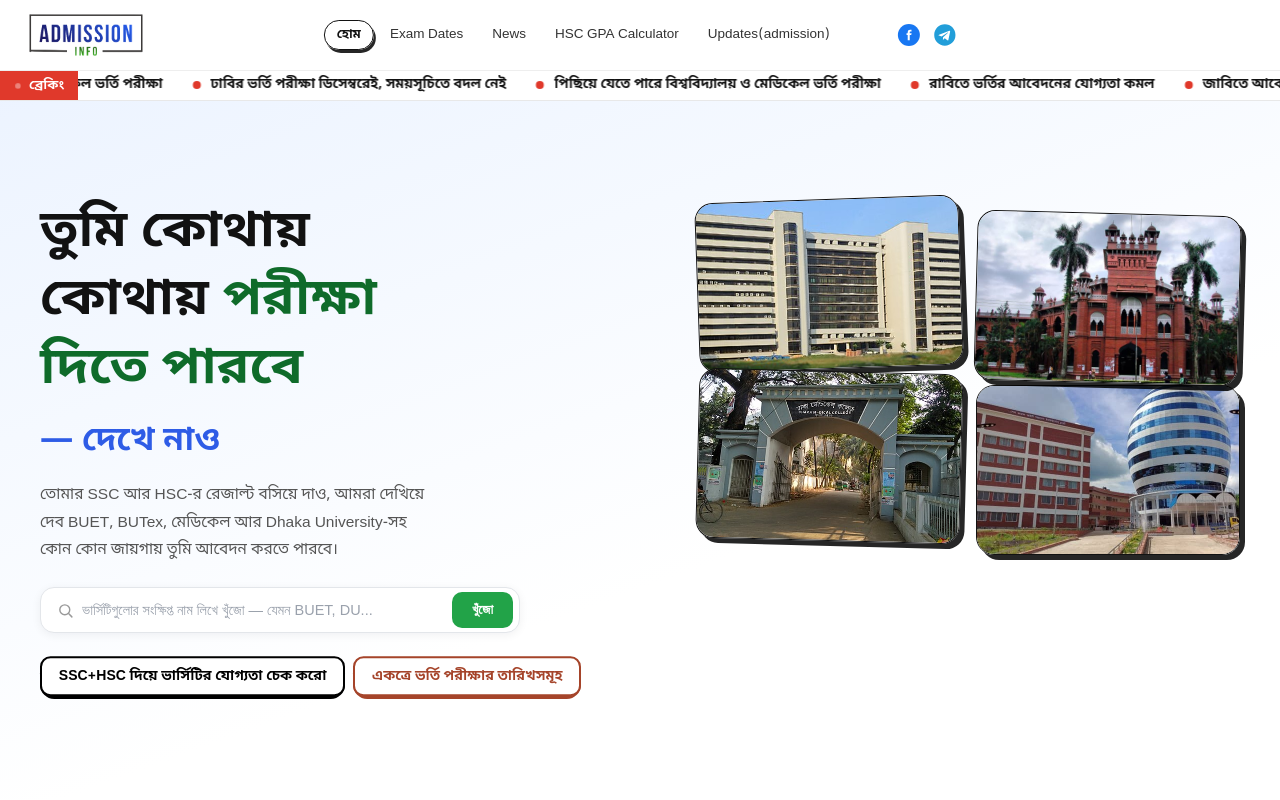
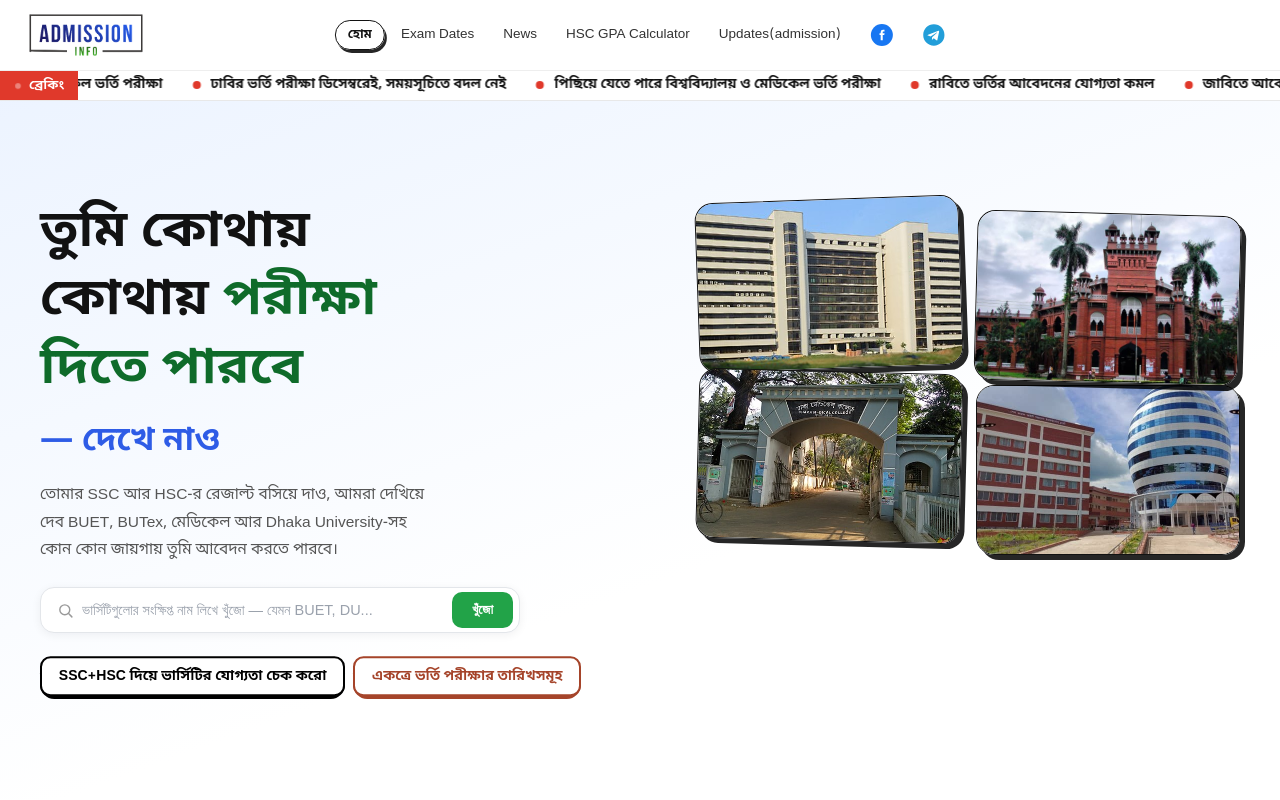
Before and after one commit to nishat-jihad/Admission-info, a Next.js app in the folder chance-hobe-ki/: page / in a window 1280 px wide. Shown: the top 800 px of the page. Built offline with nearby package versions, Linux system fonts and the light colour scheme.

Commit message:
Update globals.css

```diff
--- a/chance-hobe-ki/src/app/globals.css
+++ b/chance-hobe-ki/src/app/globals.css
@@ -211,7 +211,8 @@ nav.nav-links button:not(.active):hover {
   gap: 14px;
 }
 .nav-social-inline {
-  margin-left: 52px;
+  margin-left: 14px;
+  gap: 30px;
 }
 .nav-social-mobile {
   display: none;
```
